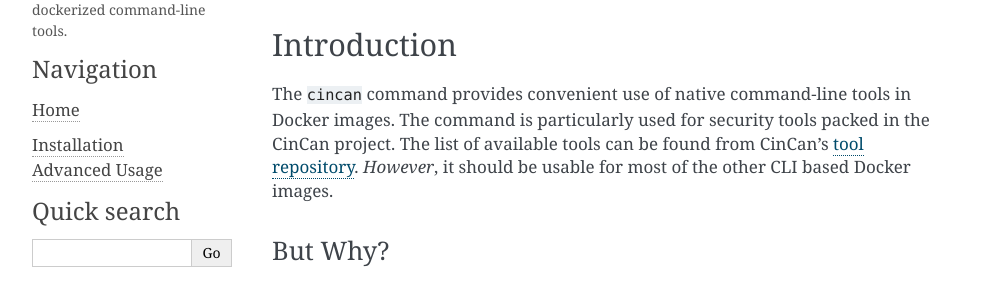
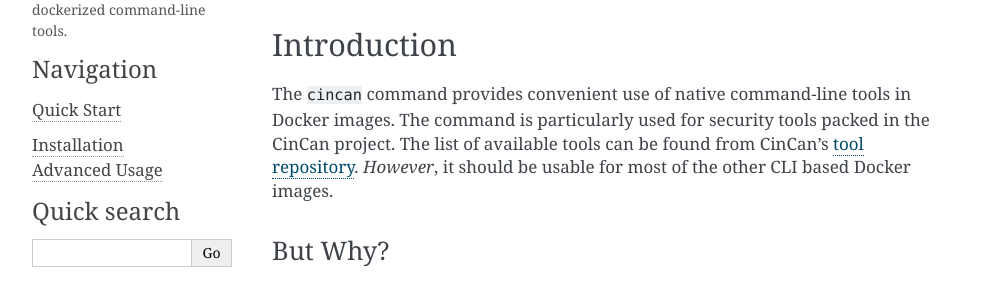
Before and after one commit to cincanproject/cincan-command, a Sphinx documentation site: the page built from docs/index.rst, in a window 1280 px wide. Shown: the part 149-436 px from the top of the page, without its empty margins (148-1141 px from the left). Built offline with Sphinx 7.4.7, drawn with Linux system fonts in a browser that asks for light colours.

Commit message:
Renaming: Home -> Quick Start

```diff
--- a/docs/index.rst
+++ b/docs/index.rst
@@ -10,7 +10,7 @@
 .. toctree::
    :hidden:
 
-   Home <self>
+   Quick Start <self>
 
 .. toctree::
    :maxdepth: 2
```
